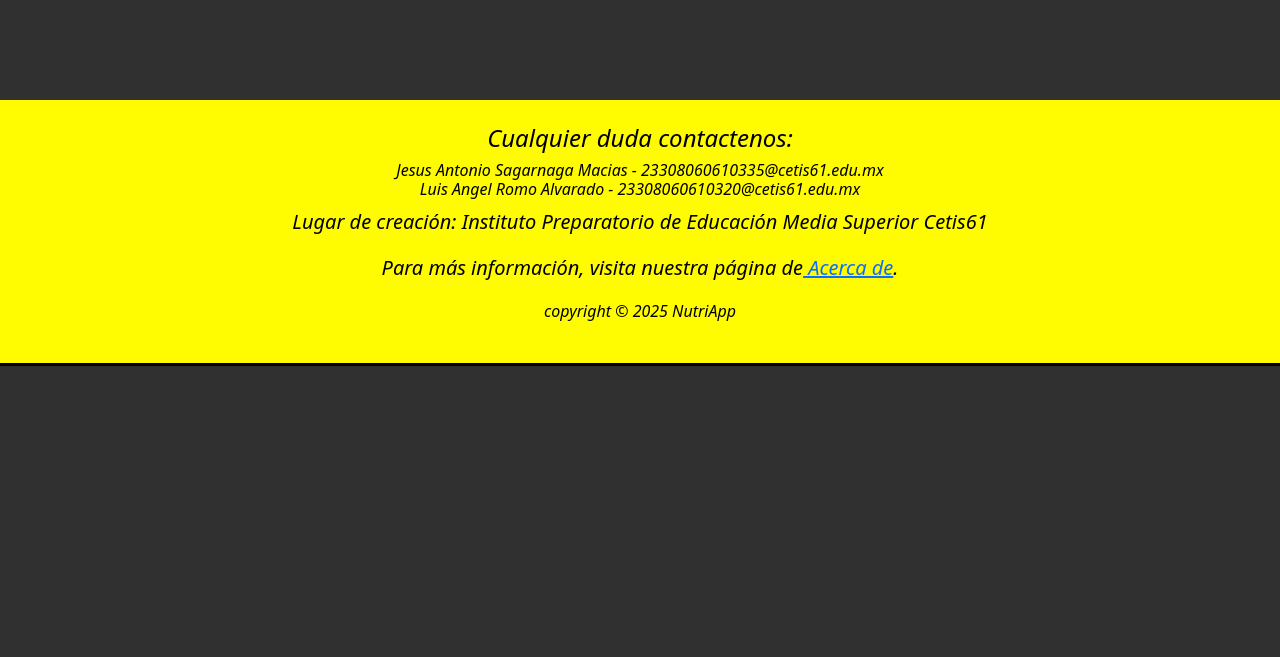
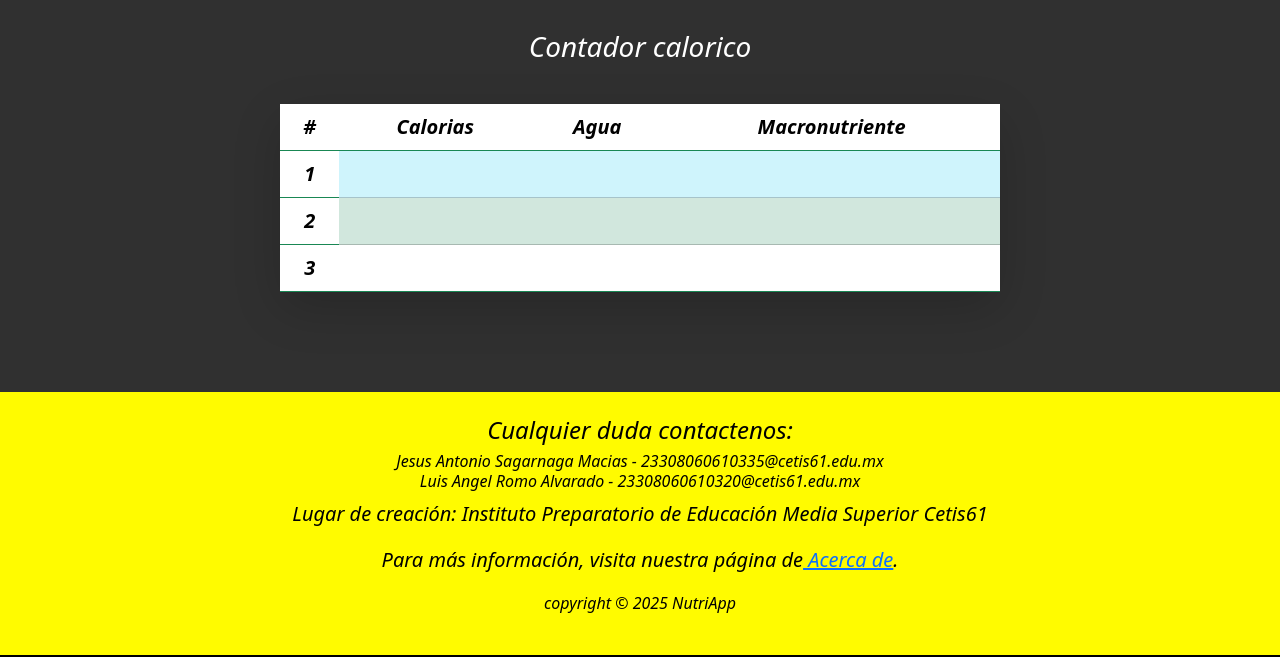
Before and after one commit to Sagarnaga-Jesus/nutriApp, a Flask app: page /contador in a window 1280 px wide. Shown: the part 122-779 px from the top of the page. Run offline with Flask 3, Linux system fonts and the light colour scheme; lists and menus that the app fills with data are empty.

Commit message:
solo una tabla pequeña  perdon:(

```diff
--- a/templates/contador.html
+++ b/templates/contador.html
@@ -1 +1,40 @@
 {% extends "base.html" %}
+
+{% block title %} Contador {% endblock %}
+
+{% block contenido %}
+
+<div class="container-fluid fst-italic align-items-center" style="margin-top: 30px; margin-bottom: 30px; ">
+<h3 class="text-center">Contador calorico</h3>
+<table class="table mx-auto p-2 mb-3 shadow-lg bg-body-tertiary rounded-4 text-center border-success border-5 fs-5 fst-italic" style="width: 45rem; height: auto; margin-top: 40px;">
+    <thead>
+        <tr>
+            <th scope="col">#</th>
+            <th scope="col">Calorias</th>
+            <th scope="col">Agua</th>
+            <th scope="col">Macronutriente</th>
+        </tr>
+    </thead>
+    <tbody>
+        <tr>
+        <th scope="row" >1</th>
+            <td class="table-info"></td>
+            <td class="table-info"></td>
+            <td class="table-info"></td>
+        </tr>
+        <tr>
+            <th scope="row">2</th>
+            <td class="table-success"></td>
+            <td class="table-success"></td>
+            <td class="table-success"></td>
+        </tr>
+        <tr>
+            <th scope="row">3</th>
+            <td></td>
+            <td></td>
+            <td></td>
+        </tr>
+    </tbody>
+</table>
+</div>
+{% endblock %}
```
